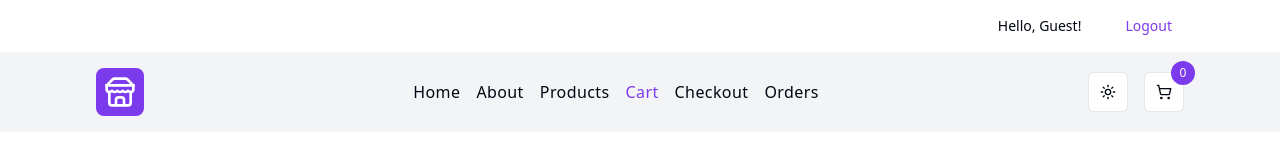
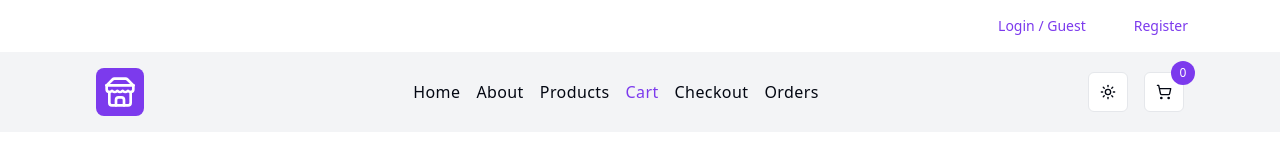
Before and after one commit to Mig-uel/bargo, a React (Vite) app: page /cart in a window 1280 px wide. Shown: the top 160 px of the page. Built offline with nearby package versions, Linux system fonts and the light colour scheme.

Commit message:
Refactor Header component to use redux store for user data and add logout functionality

```diff
--- a/src/components/header/header.component.tsx
+++ b/src/components/header/header.component.tsx
@@ -1,14 +1,20 @@
-import { useState } from 'react'
 import { Link, useNavigate } from 'react-router-dom'
+import { useAppDispatch, useAppSelector } from '@/store/hooks'
 import { Button } from '../ui/button'
+import { useToast } from '@/hooks/use-toast'
+import { clearCart } from '@/store/cart/cartSlice'
+import { logout } from '@/store/user/userSlice'
 
 const Header = () => {
+  const user = useAppSelector((state) => state.user.user)
+  const dispatch = useAppDispatch()
+  const { toast } = useToast()
   const navigate = useNavigate()
-  const [user, setUser] = useState<{ username: string } | null>({
-    username: 'Guest',
-  })
+
   const handleLogout = () => {
-    setUser(null)
+    dispatch(clearCart())
+    dispatch(logout())
+    toast({ description: 'Logged out' })
     navigate('/')
   }
 
@@ -19,7 +25,9 @@ const Header = () => {
 
         {user ? (
           <div className='flex gap-x-2 sm:gap-x-8 items-center'>
-            <p className='text-xs sm:text-sm'>Hello, {user.username}!</p>
+            <p className='text-xs sm:text-sm capitalize'>
+              Hello, {user.username}!
+            </p>
             <Button variant='link' size='sm' onClick={handleLogout}>
               Logout
             </Button>
```
